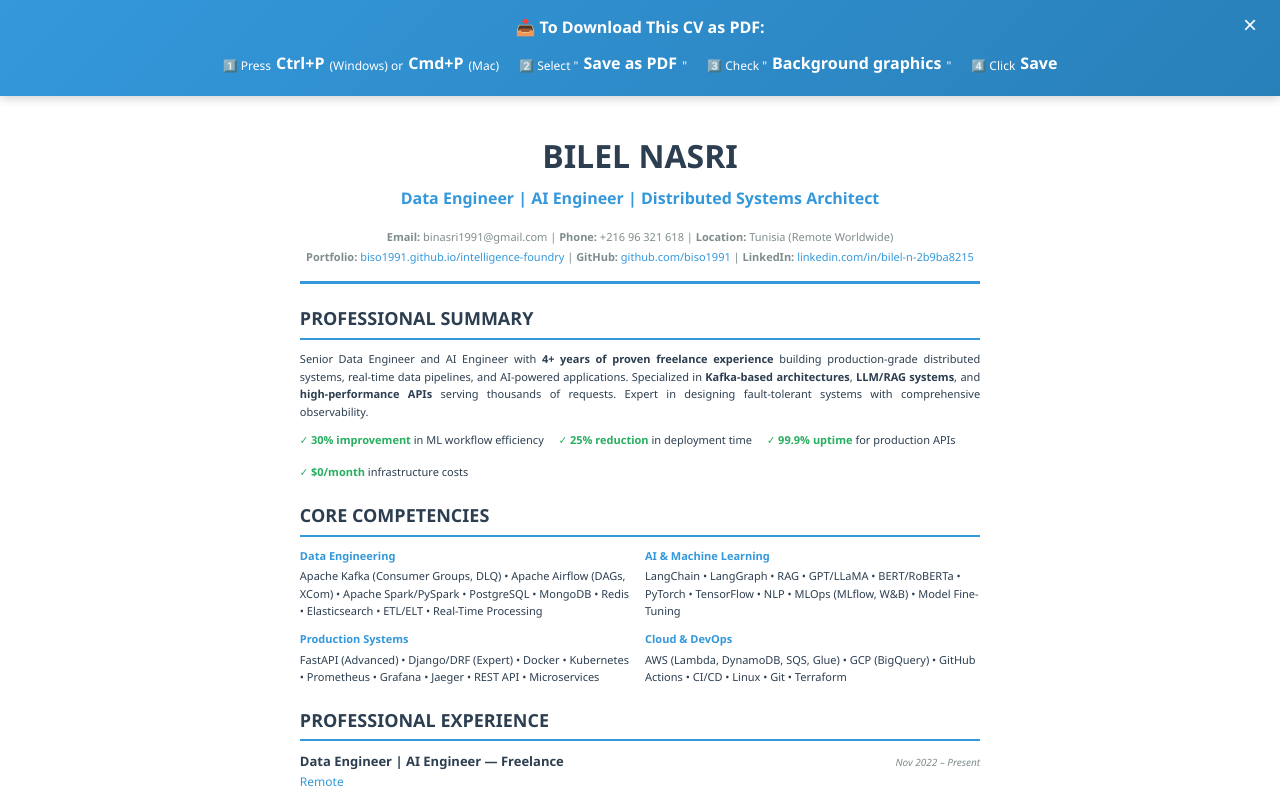
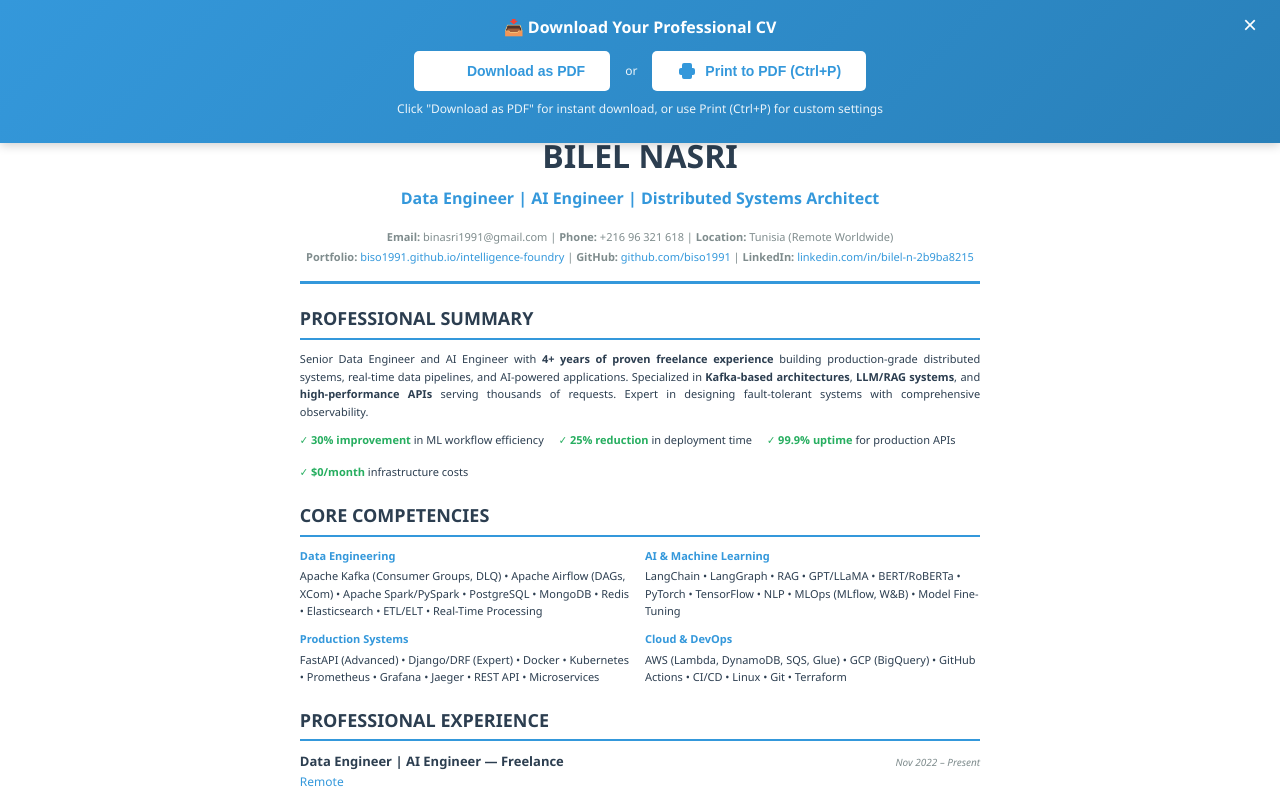
Before and after one commit to biso1991/intelligence-foundry, a plain HTML site: page CV_Bilel_Nasri_Professional.html in a window 1280 px wide. Shown: the top 802 px of the page. Drawn offline with Linux system fonts and the light colour scheme.

Commit message:
feat: add one-click PDF download button to CV
MAJOR IMPROVEMENT:
- Added 'Download as PDF' button for instant download
- One click opens print dialog with PDF option
- Alternative 'Print to PDF' button for custom settings
- Professional button styling with icons
- Banner auto-hides download banner before generating PDF
- Much easier than manual Ctrl+P instructions

USER EXPERIENCE:
- Click 'Download as PDF' → Instant print dialog → Save
- Or click 'Print to PDF' for same result
- Clear instructions: 'Click Download as PDF for instant download'
- Two options to suit user preference

```diff
--- a/CV_Bilel_Nasri_Professional.html
+++ b/CV_Bilel_Nasri_Professional.html
@@ -243,16 +243,43 @@
         .download-banner strong {
             font-size: 16px;
             display: block;
-            margin-bottom: 5px;
+            margin-bottom: 10px;
         }
 
-        .download-instructions {
+        .download-buttons {
+            display: flex;
+            gap: 15px;
+            justify-content: center;
+            align-items: center;
+            margin-top: 10px;
+            flex-wrap: wrap;
+        }
+
+        .btn-download {
+            background: white;
+            color: #3498db;
+            padding: 10px 25px;
+            border-radius: 5px;
+            text-decoration: none;
+            font-weight: 600;
+            font-size: 14px;
+            border: none;
+            cursor: pointer;
             display: inline-flex;
             align-items: center;
-            gap: 20px;
-            margin-top: 5px;
-            flex-wrap: wrap;
-            justify-content: center;
+            gap: 8px;
+            transition: all 0.3s;
+        }
+
+        .btn-download:hover {
+            background: #f8f9fa;
+            transform: translateY(-2px);
+            box-shadow: 0 4px 8px rgba(0,0,0,0.2);
+        }
+
+        .btn-download svg {
+            width: 20px;
+            height: 20px;
         }
 
         .download-step {
@@ -260,6 +287,7 @@
             align-items: center;
             gap: 5px;
             font-size: 12px;
+            color: rgba(255,255,255,0.9);
         }
 
         .close-banner {
@@ -292,13 +320,23 @@
     <!-- Download Instructions Banner -->
     <div class="download-banner" id="downloadBanner">
         <button class="close-banner" onclick="closeBanner()">×</button>
-        <strong>📥 To Download This CV as PDF:</strong>
-        <div class="download-instructions">
-            <span class="download-step">1️⃣ Press <strong>Ctrl+P</strong> (Windows) or <strong>Cmd+P</strong> (Mac)</span>
-            <span class="download-step">2️⃣ Select "<strong>Save as PDF</strong>"</span>
-            <span class="download-step">3️⃣ Check "<strong>Background graphics</strong>"</span>
-            <span class="download-step">4️⃣ Click <strong>Save</strong></span>
+        <strong>📥 Download Your Professional CV</strong>
+        <div class="download-buttons">
+            <button class="btn-download" onclick="downloadPDF()">
+                <svg fill="currentColor" viewBox="0 0 20 20">
+                    <path d="M10 3v11m0 0l-4-4m4 4l4-4M3 17h14"/>
+                </svg>
+                Download as PDF
+            </button>
+            <span class="download-step">or</span>
+            <button class="btn-download" onclick="window.print()">
+                <svg fill="currentColor" viewBox="0 0 20 20">
+                    <path d="M5 4v3H4a2 2 0 00-2 2v3a2 2 0 002 2h1v2a2 2 0 002 2h6a2 2 0 002-2v-2h1a2 2 0 002-2V9a2 2 0 00-2-2h-1V4a2 2 0 00-2-2H7a2 2 0 00-2 2z"/>
+                </svg>
+                Print to PDF (Ctrl+P)
+            </button>
         </div>
+        <p class="download-step" style="margin-top: 8px;">Click "Download as PDF" for instant download, or use Print (Ctrl+P) for custom settings</p>
     </div>
     <!-- Header -->
     <div class="header">
@@ -556,7 +594,25 @@
             document.body.classList.remove('banner-visible');
         }
 
-        // Auto-hide banner after 10 seconds
+        function downloadPDF() {
+            // Hide banner before generating PDF
+            var banner = document.getElementById('downloadBanner');
+            banner.style.display = 'none';
+            document.body.classList.remove('banner-visible');
+
+            // Trigger print dialog which allows saving as PDF
+            setTimeout(function() {
+                window.print();
+
+                // Show banner again after print dialog closes
+                setTimeout(function() {
+                    banner.style.display = 'block';
+                    document.body.classList.add('banner-visible');
+                }, 1000);
+            }, 100);
+        }
+
+        // Auto-hide banner after 15 seconds
         setTimeout(function() {
             var banner = document.getElementById('downloadBanner');
             if (banner) {
@@ -566,7 +622,7 @@
                     closeBanner();
                 }, 500);
             }
-        }, 10000);
+        }, 15000);
     </script>
 </body>
 </html>
```
